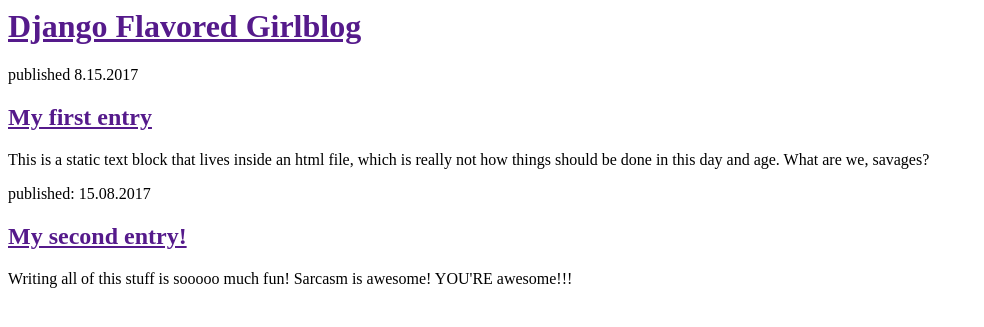
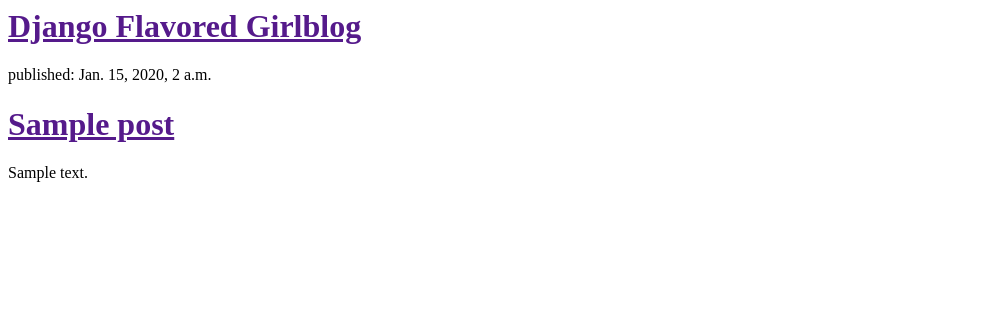
Before and after one commit to AaronDjango/girlblog, a Django app: template blog/templates/blog/post_list.html in a window 1280 px wide. Shown: the top 327 px of the page, without its empty margins (0-984 px from the left). Run offline with Django 3.2, Linux system fonts and the light colour scheme; the template is opened without the code that fills it: values that come from a table or form of the project are taken from there, others are empty; tables that the repository leaves empty hold one stand-in row (values such as "Sample post"); parts of the project's set-up code (start-up, migrations or seed data) failed here and were passed over.

Commit message:
modified template

```diff
--- a/blog/models.py
+++ b/blog/models.py
@@ -7,7 +7,7 @@
 	title = models.CharField(max_length=200)
 	text = models.TextField()
 	created_date = models.DateTimeField(blank = True, null = True)
-	pulished_date = models.DateTimeField(blank = True, null = True)
+	published_date = models.DateTimeField(blank = True, null = True)
 
 	def publish(self):
 		self.published_date = timezone.now()
--- a/blog/templates/blog/post_list.html
+++ b/blog/templates/blog/post_list.html
@@ -9,17 +9,13 @@
 		</div>
 
 		<div>
-			<p>published 8.15.2017</p>
-			<h2><a href="">My first entry</a></h2>
-			<p>This is a static text block that lives inside an html file, which is really not how things should be done in this day and age.  What are we, savages?</p>
-
-		</div>
-
-		<div>
-
-			<p>published: 15.08.2017
-			<h2><a href="">My second entry!</a></h2>
-			<p>Writing all of this stuff is sooooo much fun!  Sarcasm is awesome!  YOU'RE awesome!!!</p>
+			{%for post in posts%}
+			<div>
+			<p>published: {{post.published_date}}</p>
+			<h1><a href ="">{{post.title}}</a></h1>
+			<p>{{post.text|linebreaksbr}}</p>
+			{% endfor %}
+			</div>
 		</div>
 
 
--- a/blog/views.py
+++ b/blog/views.py
@@ -1,6 +1,8 @@
 from django.shortcuts import render
-
+from django.utils import timezone
+from .models import Post
 # Create your views here.
 
 def post_list(request):
-	return render(request, 'blog/post_list.html', {})
+	posts = Post.objects.filter(published_date__lte=timezone.now()).order_by('published_date')
+	return render(request, 'blog/post_list.html', {'posts': posts})
```
Also changed, not shown: blog/migrations/0002_auto_20170815_1537.py (added).
